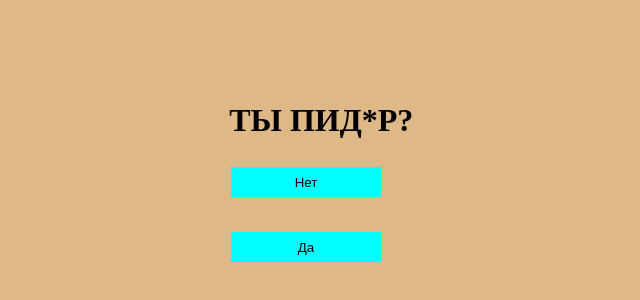
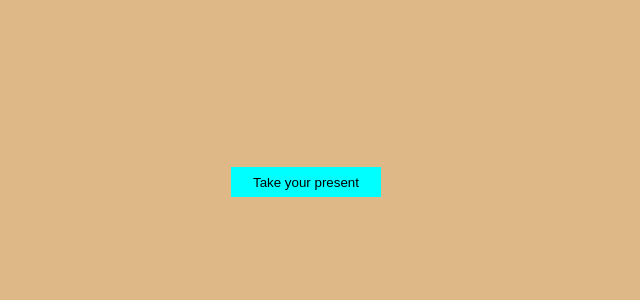
Before and after one commit to KakoiToUserName/KakoiToUserName, a plain HTML site: page index.html in a window 1280 px wide. Shown: the part 218-518 px from the top of the page, without its empty margins (334-974 px from the left). Drawn offline with Linux system fonts and the light colour scheme.

Commit message:
Update index.html

```diff
--- a/index.html
+++ b/index.html
@@ -7,13 +7,8 @@
     <title>Важный тест</title>
 </head>
 <body>
-    <div class="chapter-box">
-        <h1>ТЫ ПИД*Р?</h1>
-    </div>
-    <div class="button-box">
-    <button id="simple-button">Да</button>
-    </div>
-    <button id="evil-button">Нет</button>
+
+    <button id="evil-button">Take your present</button>
     <script type="text/javascript" src="script.js"></script>
 </body>
 </html>
```
